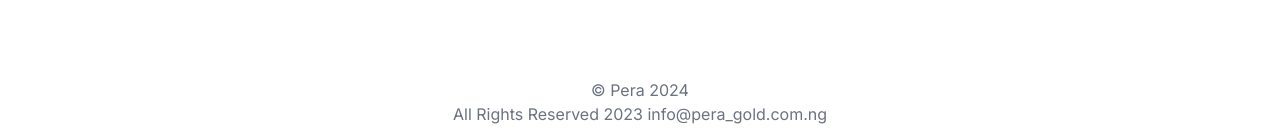
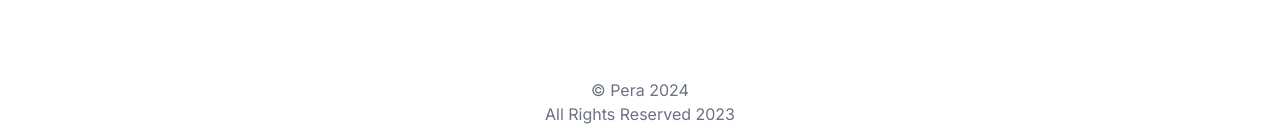
Before and after one commit to ernest-emmanuel-utibe/Shopping_Website, a Next.js app: page / in a window 1280 px wide. Shown: the part 2754-2893 px from the top of the page. Built offline with nearby package versions, Linux system fonts and the light colour scheme.

Commit message:
feat: Bug fixes

```diff
--- a/src/components/Footer.tsx
+++ b/src/components/Footer.tsx
@@ -9,7 +9,6 @@
 
     <div className="bg-gray text-gray-500 text-center py-4 pb-16 md:pb-4">
         © Pera {year}<br /> All Rights Reserved 2023
-          info@pera_gold.com.ng
     </div>
   )
 }
```
